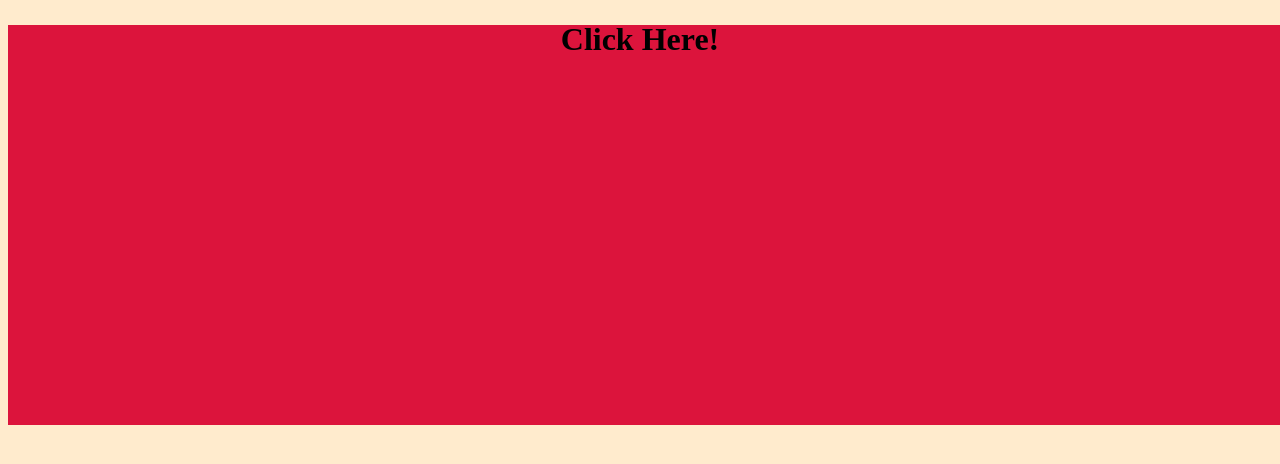
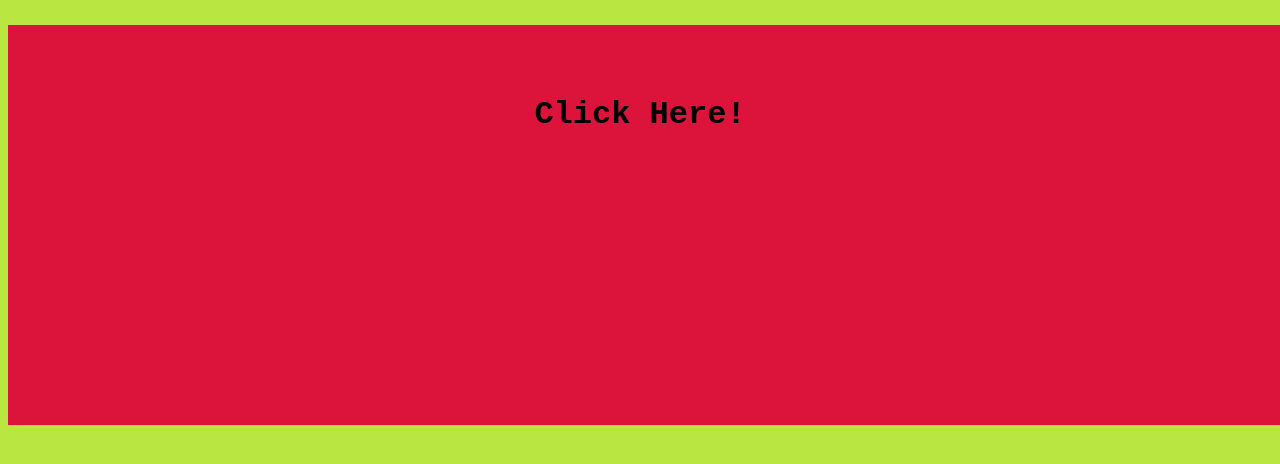
Before and after one commit to grsh0027/GEOG456, a plain HTML site: page Hmwk#1.html in a window 1280 px wide. Drawn offline with Linux system fonts and the light colour scheme.

Commit message:
Update Hmwk#1.html

```diff
--- a/Hmwk#1.html
+++ b/Hmwk#1.html
@@ -6,7 +6,7 @@
     <title>Homework1</title>
 </head>
 <style>
-    body {background-color: blanchedalmond;}
+    body {background-color: rgb(185, 230, 64);}
 
 div {
         position:absolute;
@@ -20,7 +20,9 @@ h1 {
     cursor:cell;
     position: relative;
     text-align: center;
-    top: 10%;
+    top: 75px;
+
+    font-family: 'Courier New', Courier, monospace;
 }
 
 </style>
```
